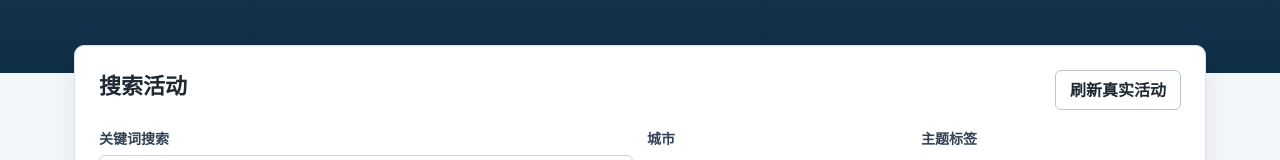
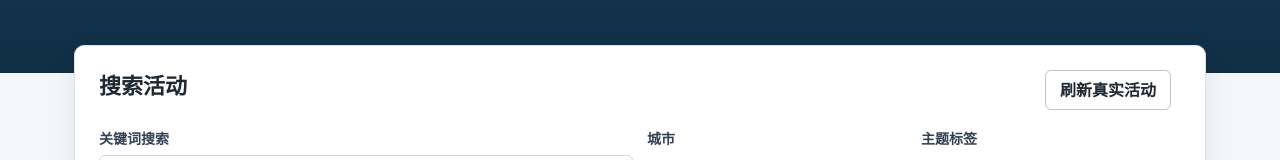
Before and after one commit to jwu6339-Julie/activityhub, a website: page index.html in a window 1280 px wide. Shown: the part 203-363 px from the top of the page. Drawn offline with Linux system fonts and the light colour scheme.

Commit message:
Update style.css

```diff
--- a/style.css
+++ b/style.css
@@ -313,6 +313,15 @@ a {
   flex-wrap: wrap;
   gap: 12px;
   align-items: center;
+}
+
+.discover-actions {
+  display: flex;
+  flex-wrap: wrap;
+  justify-content: flex-end;
+  gap: 10px;
+  align-items: center;
+  min-width: min(100%, 360px);
 }
 
 .ai-status {
```
